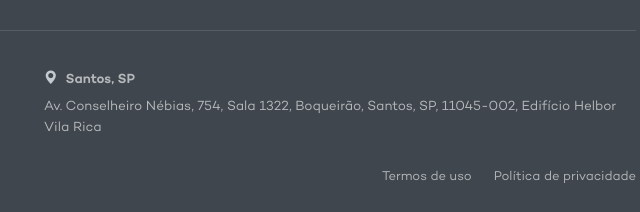
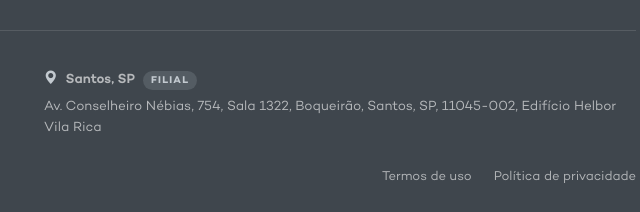
Before and after one commit to MarketingMPI/site-meu-patrimonio-v2, a website: page educacao/index.html in a window 1280 px wide. Shown: the part 10209-10421 px from the top of the page, 620-1260 px from the left. Drawn offline with nearby package versions, Linux system fonts and the light colour scheme.

Commit message:
feat: adiciona tag Filial à unidade de Santos
Rotula o endereço de Santos com a etiqueta Filial no rodapé, seguindo o mesmo estilo da tag Sede de Vitória.

```diff
--- a/educacao/index.html
+++ b/educacao/index.html
@@ -704,7 +704,7 @@
           <p>Av. Nossa Sra. dos Navegantes, 451, Sl 605, Enseada do Suá, Vitória, ES, 29050-335</p>
         </div>
         <div class="addr">
-          <p class="addr-city"><i class="bi bi-geo-alt-fill"></i> Santos, SP</p>
+          <p class="addr-city"><i class="bi bi-geo-alt-fill"></i> Santos, SP <span class="addr-tag">Filial</span></p>
           <p>Av. Conselheiro Nébias, 754, Sala 1322, Boqueirão, Santos, SP, 11045-002, Edifício Helbor Vila Rica</p>
         </div>
       </div>
```
Also changed, not shown: consultoria/index.html (+1 -1 lines), family-office/index.html (+1 -1 lines), glossario/index.html (+1 -1 lines), index.html (+1 -1 lines), planejamento/index.html (+1 -1 lines), quem-somos/index.html (+1 -1 lines).
